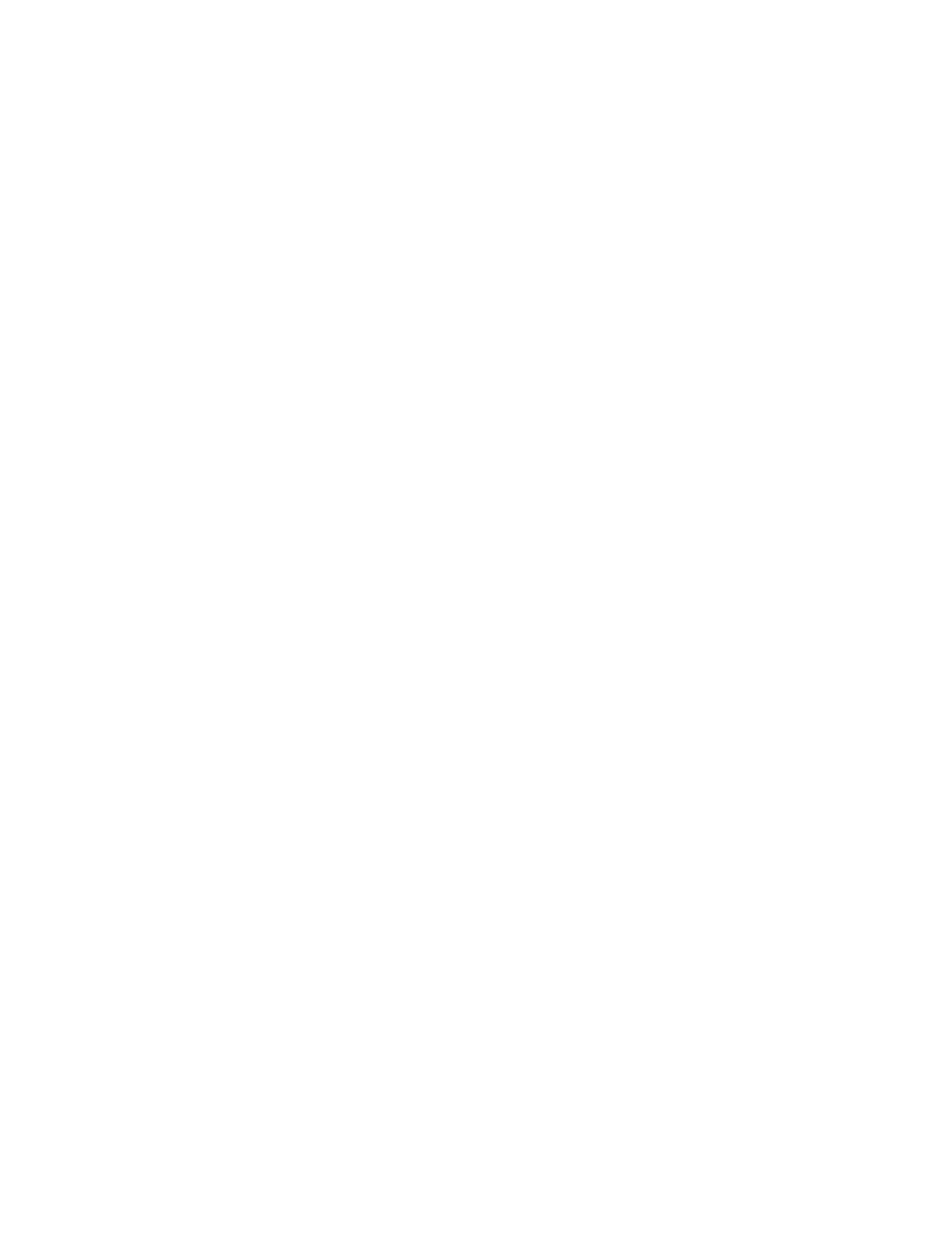
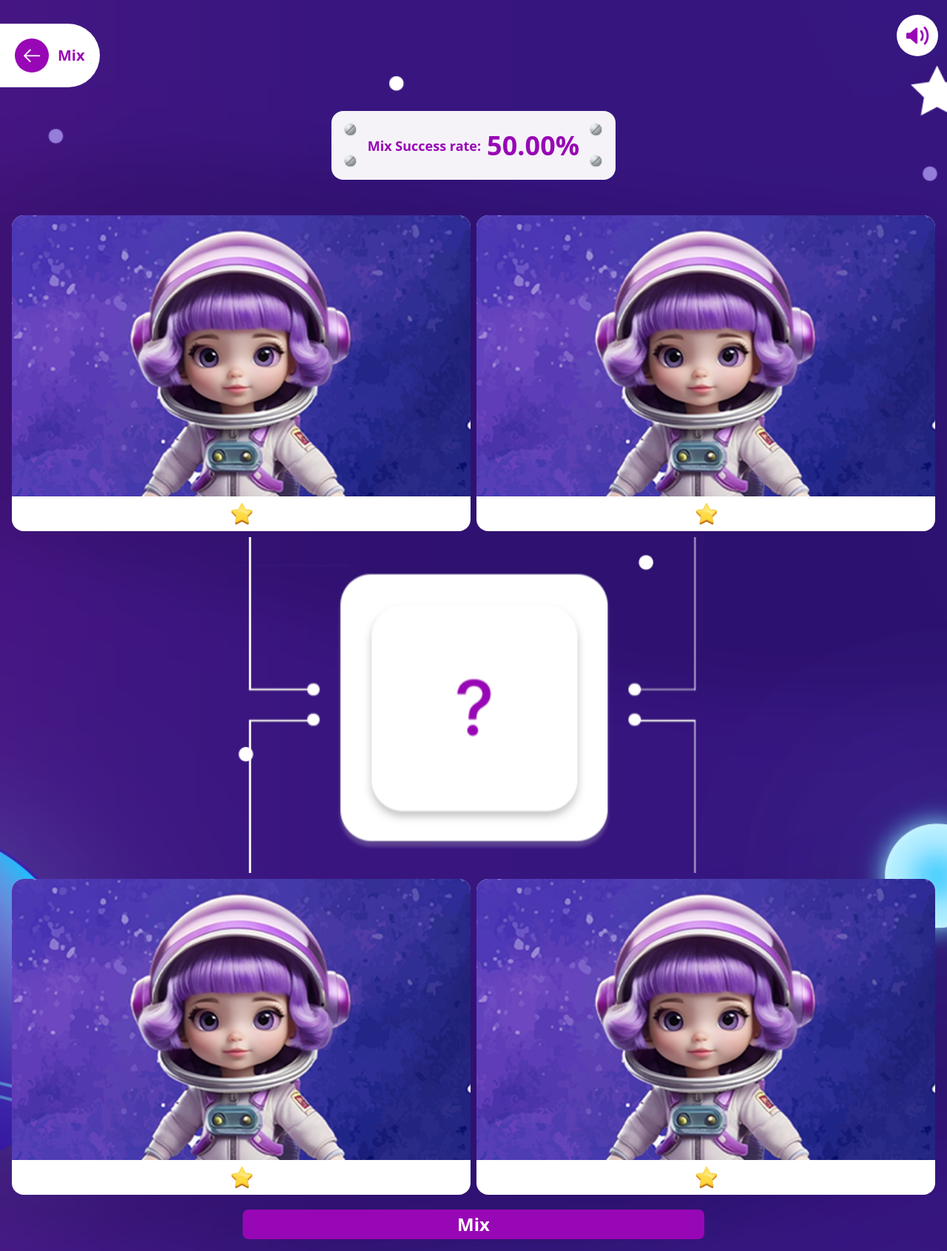
Before and after one commit to ZakkiShah5/joengg-game, a React (Vite) app: page /mix in a window 1280 px wide. Before the commit this address had no page. Shown: the whole page at 74% size. Before the commit the page ends 800 px from the top, so only its background shows below. Built offline with nearby package versions, Linux system fonts and the light colour scheme.

Commit message:
Mix page added

```diff
--- a/src/App.jsx
+++ b/src/App.jsx
@@ -2,7 +2,7 @@ import './App.css'
 
 import { Routes, Route } from 'react-router-dom'
 
-import { Box, Main, My, Ranking, Rewards, Wallet } from './pages'
+import { Box, Main, Mix, My, Ranking, Rewards, Wallet } from './pages'
 
 const App = () => {
   return (
@@ -13,6 +13,7 @@ const App = () => {
       <Route path='/my' element={<My />} />
       <Route path='/rewards' element={<Rewards />} />
       <Route path='/bag' element={<Box />} />
+      <Route path='/mix' element={<Mix />} />
     </Routes>
 
   )
--- a/src/pages/Box/components/Levels.jsx
+++ b/src/pages/Box/components/Levels.jsx
@@ -1,3 +1,4 @@
+import { Link } from 'react-router-dom'
 import bag from '../../../assets/bag/bag.png'
 
 const Levels = () => {
@@ -7,17 +8,17 @@ const Levels = () => {
         <div className='w-1/2 flex justify-center items-center flex-col bg-white'>
           <img src={bag} alt='' />
           <h1 className='text-xl my-1 text-mypurple-600 font-bold'>Level 1</h1>
-          <div className='p-2 flex gap-2'>
-            <button className='bg-mypurple-600 px-4 py-1 text-white rounded-md'>Mix</button>
-            <button className='bg-gray-400 px-4 py-1 text-white rounded-md'>Sell</button>
+          <div className='p-2 w-full flex justify-between items-center gap-2'>
+            <button className='bg-mypurple-600 w-full px-4 py-1 text-white rounded-md'><Link to='/mix'>Mix</Link> </button>
+            <button className='bg-gray-400 px-4 w-full py-1 text-white rounded-md'>Sell</button>
           </div>
         </div>
         <div className='w-1/2 flex justify-center items-center flex-col bg-white'>
           <img src={bag} alt='' />
           <h1 className='text-xl my-1 text-mypurple-600 font-bold'>Level 1</h1>
-          <div className='p-2 flex gap-2'>
-            <button className='bg-mypurple-600 px-4 py-1 text-white rounded-md'>Mix</button>
-            <button className='bg-gray-400 px-4 py-1 text-white rounded-md'>Sell</button>
+          <div className='p-2 w-full justify-between items-center flex gap-2'>
+            <button className='bg-mypurple-600 px-4 w-full py-1 text-white rounded-md'><Link to='/mix'>Mix</Link> </button>
+            <button className='bg-gray-400 px-4 w-full py-1 text-white rounded-md'>Sell</button>
           </div>
         </div>
       </div>
@@ -25,17 +26,17 @@ const Levels = () => {
         <div className='w-1/2 flex justify-center items-center flex-col bg-white'>
           <img src={bag} alt='' />
           <h1 className='text-xl my-1 text-mypurple-600 font-bold'>Level 1</h1>
-          <div className='p-2 flex gap-2'>
-            <button className='bg-mypurple-600 px-4 py-1 text-white rounded-md'>Mix</button>
-            <button className='bg-gray-400 px-4 py-1 text-white rounded-md'>Sell</button>
+          <div className='p-2 w-full flex justify-between items-center gap-2'>
+            <button className='bg-mypurple-600 px-4 w-full py-1 text-white rounded-md'><Link to='/mix'>Mix</Link> </button>
+            <button className='bg-gray-400 px-4 w-full py-1 text-white rounded-md'>Sell</button>
           </div>
         </div>
         <div className='w-1/2 flex justify-center items-center flex-col bg-white'>
           <img src={bag} alt='' />
           <h1 className='text-xl my-1 text-mypurple-600 font-bold'>Level 1</h1>
-          <div className='p-2 flex gap-2'>
-            <button className='bg-mypurple-600 px-4 py-1 text-white rounded-md'>Mix</button>
-            <button className='bg-gray-400 px-4 py-1 text-white rounded-md'>Sell</button>
+          <div className='p-2 w-full flex justify-between items-center gap-2'>
+            <button className='bg-mypurple-600 px-4 w-full py-1 text-white rounded-md'><Link to='/mix'>Mix</Link> </button>
+            <button className='bg-gray-400 px-4 w-full py-1 text-white rounded-md'>Sell</button>
           </div>
         </div>
       </div>
@@ -43,17 +44,17 @@ const Levels = () => {
         <div className='w-1/2 flex justify-center items-center flex-col bg-white'>
           <img src={bag} alt='' />
           <h1 className='text-xl my-1 text-mypurple-600 font-bold'>Level 1</h1>
-          <div className='p-2 flex gap-2'>
-            <button className='bg-mypurple-600 px-4 py-1 text-white rounded-md'>Mix</button>
-            <button className='bg-gray-400 px-4 py-1 text-white rounded-md'>Sell</button>
+          <div className='p-2 w-full flex justify-between items-center gap-2'>
+            <button className='bg-mypurple-600 px-4 w-full py-1 text-white rounded-md'><Link to='/mix'>Mix</Link> </button>
+            <button className='bg-gray-400 px-4 w-full py-1 text-white rounded-md'>Sell</button>
           </div>
         </div>
         <div className='w-1/2 flex justify-center items-center flex-col bg-white'>
           <img src={bag} alt='' />
           <h1 className='text-xl my-1 text-mypurple-600 font-bold'>Level 1</h1>
-          <div className='p-2 flex gap-2'>
-            <button className='bg-mypurple-600 px-4 py-1 text-white rounded-md'>Mix</button>
-            <button className='bg-gray-400 px-4 py-1 text-white rounded-md'>Sell</button>
+          <div className='p-2 w-full flex justify-between items-center gap-2'>
+            <button className='bg-mypurple-600 px-4 w-full py-1 text-white rounded-md'><Link to='/mix'>Mix</Link> </button>
+            <button className='bg-gray-400 px-4 w-full py-1 text-white rounded-md'>Sell</button>
           </div>
         </div>
       </div>
--- /dev/null
+++ b/src/pages/Mix/Mix.jsx
@@ -0,0 +1,18 @@
+import React from 'react'
+import Back from './components/Back'
+import Speaker from '../Ranking/components/Speaker'
+import RateBoard from './components/RateBoard'
+import MixUp from './components/MixUp'
+
+const Mix = () => {
+  return (
+    <div className='bg-main'>
+        <Back />
+        <Speaker />
+        <RateBoard />
+        <MixUp />
+    </div>
+  )
+}
+
+export default Mix
--- /dev/null
+++ b/src/pages/Mix/components/Back.jsx
@@ -0,0 +1,22 @@
+import box from '../../../assets/main/box.png'
+import { GoArrowLeft } from 'react-icons/go'
+
+import { Link } from 'react-router-dom'
+
+const Back = () => {
+  return (
+    <div className='pt-8'>
+      <Link
+        to='/bag'
+        className='flex gap-3 p-5 w-fit items-center rounded-r-full bg-white'
+      >
+        <div className='text-white text-3xl p-2 rounded-full bg-mypurple-600'>
+          <GoArrowLeft />
+        </div>
+        <h1 className='text-xl font-bold text-mypurple-600'>Mix</h1>
+      </Link>
+    </div>
+  )
+}
+
+export default Back
--- /dev/null
+++ b/src/pages/Mix/components/MixUp.jsx
@@ -0,0 +1,47 @@
+import bag from '../../../assets/bag/bag.png'
+import star from '../../../assets/bag/star.png'
+import mid from '../../../assets/bag/mid.png'
+import { Link } from 'react-router-dom'
+
+const MixUp = () => {
+  return (
+    <div className='mx-auto py-4 px-4 flex flex-col gap-2'>
+      <div className='flex gap-2'>
+        <div className='w-1/2 flex rounded-2xl overflow-hidden justify-center items-center flex-col bg-white'>
+          <img src={bag} alt='' />
+          <div>
+            <img src={star} className='p-2 w-12' alt='' />
+          </div>
+        </div>
+        <div className='w-1/2 rounded-2xl overflow-hidden flex justify-center items-center flex-col bg-white'>
+          <img src={bag} alt='' />
+          <div>
+            <img src={star} className='p-2 w-12' alt='' />
+          </div>
+        </div>
+      </div>
+      <div className='flex justify-center'>
+        <img src={mid} className='w-1/2' alt="" />
+      </div>
+      <div className='flex gap-2'>
+        <div className='w-1/2 flex rounded-2xl overflow-hidden justify-center items-center flex-col bg-white'>
+          <img src={bag} alt='' />
+          <div>
+            <img src={star} className='p-2 w-12' alt='' />
+          </div>
+        </div>
+        <div className='w-1/2 rounded-2xl overflow-hidden flex justify-center items-center flex-col bg-white'>
+          <img src={bag} alt='' />
+          <div>
+            <img src={star} className='p-2 w-12' alt='' />
+          </div>
+        </div>
+      </div>
+      <div className='mt-3 flex justify-center'>
+        <button className='bg-mypurple-600 py-1 rounded-lg text-white text-2xl font-bold w-1/2'><Link to="/">Mix</Link></button>
+      </div>
+    </div>
+  )
+}
+
+export default MixUp
--- /dev/null
+++ b/src/pages/Mix/components/RateBoard.jsx
@@ -0,0 +1,22 @@
+import screw from '../../../assets/main/screw.png'
+
+const RateBoard = () => {
+  return (
+    <div className='flex justify-between my-8 bg-transparent-300 max-w-96 mx-auto py-4 px-4 rounded-2xl items-center'>
+      <div className='flex-col gap-6 flex'>
+        <img src={screw} alt='' className='w-5' />
+        <img src={screw} alt='' className='w-5' />
+      </div>
+      <div className='text-mypurple-600 flex items-center justify-between gap-2'>
+        <p className='text-lg font-semibold'>Mix Success rate: </p>
+        <span className='text-4xl font-bold'>50.00%</span>
+      </div>
+      <div className='flex-col gap-6 flex'>
+        <img src={screw} alt='' className='w-5' />
+        <img src={screw} alt='' className='w-5' />
+      </div>
+    </div>
+  )
+}
+
+export default RateBoard
--- a/src/pages/index.jsx
+++ b/src/pages/index.jsx
@@ -4,3 +4,4 @@ export { default as Ranking} from './Ranking/Ranking';
 export { default as My} from './My/My'
 export { default as Rewards} from './Rewards/Rewards'
 export { default as Box} from './Box/Box'
+export {default as Mix} from './Mix/Mix'
```
Also changed, not shown: src/assets/bag/mid.png (added), src/assets/bag/star.png (added).
